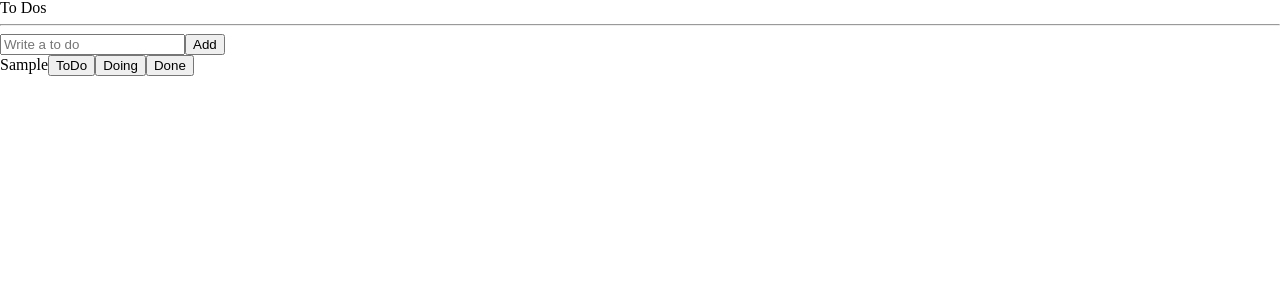
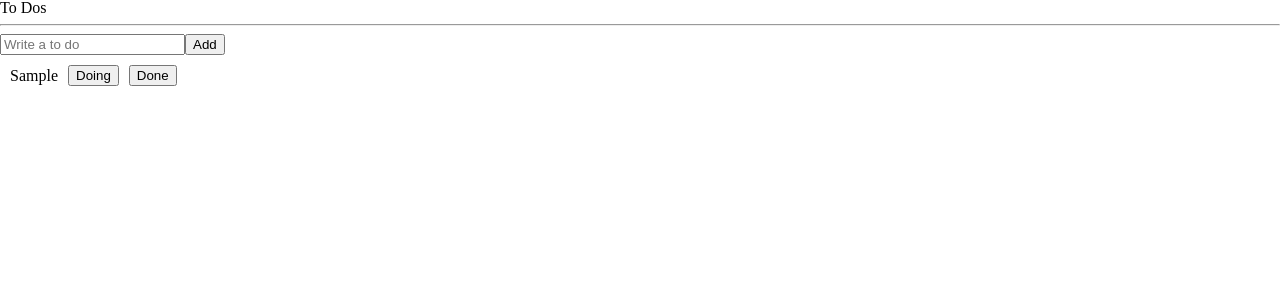
Before and after one commit to SM0413/react-todo, a React (Create React App) app: page / in a window 1280 px wide. Both pictures are taken after typing "Sample" into the empty fields and a click on the button "Add". Shown: the top 300 px of the page. Built offline with nearby package versions, Linux system fonts and the light colour scheme.

Commit message:
Categories

```diff
--- a/src/components/CreateToDo.tsx
+++ b/src/components/CreateToDo.tsx
@@ -1,6 +1,13 @@
 import { useForm } from "react-hook-form";
 import { useSetRecoilState } from "recoil";
 import { toDoState } from "../atoms";
+import styled from "styled-components";
+
+const WriteToDo = styled.div`
+  display: block;
+  justify-content: center;
+  align-items: center;
+`;
 
 interface IForm {
   toDo: string;
@@ -17,9 +24,9 @@
     setValue("toDo", "");
   };
   return (
-    <div>
+    <WriteToDo>
       <h1>To Dos</h1>
-      <hr />{" "}
+      <hr />
       <form onSubmit={handleSubmit(handleValid)}>
         <input
           {...register("toDo", {
@@ -29,6 +36,6 @@
         />
         <button>Add</button>
       </form>
-    </div>
+    </WriteToDo>
   );
 }
--- a/src/components/ToDo.tsx
+++ b/src/components/ToDo.tsx
@@ -1,12 +1,49 @@
-import { IToDo } from "../atoms";
+import { IToDo, toDoState } from "../atoms";
+import styled from "styled-components";
+import React from "react";
+import { useSetRecoilState } from "recoil";
 
-export function ToDo({ text }: IToDo) {
+const ToDoList = styled.div`
+  display: flex;
+  align-items: center;
+  margin: 10px 10px;
+  border-radius: 25px;
+  max-width: 300px;
+  span {
+    margin-right: 10px;
+  }
+  button {
+    margin-right: 10px;
+  }
+`;
+
+export function ToDo({ text, category, id }: IToDo) {
+  const onClick = (event: React.MouseEvent<HTMLButtonElement>) => {
+    const {
+      currentTarget: { name },
+    } = event;
+  };
+
+  const setToDos = useSetRecoilState(toDoState);
+
   return (
-    <li>
+    <ToDoList>
       <span>{text}</span>
-      <button>ToDo</button>
-      <button>Doing</button>
-      <button>Done</button>
-    </li>
+      {category !== "DOING" && (
+        <button name="DOING" onClick={onClick}>
+          Doing
+        </button>
+      )}
+      {category !== "TO_DO" && (
+        <button name="TO_DO" onClick={onClick}>
+          ToDo
+        </button>
+      )}
+      {category !== "DONE" && (
+        <button name="DONE" onClick={onClick}>
+          Done
+        </button>
+      )}
+    </ToDoList>
   );
 }
--- a/src/components/ToDoList.tsx
+++ b/src/components/ToDoList.tsx
@@ -2,17 +2,24 @@
 import { toDoState } from "../atoms";
 import { CreateToDo } from "./CreateToDo";
 import { ToDo } from "./ToDo";
+import styled from "styled-components";
+
+const Container = styled.div`
+  display: block;
+  justify-content: center;
+  align-items: center;
+`;
 
 export function ToDoList() {
   const toDos = useRecoilValue(toDoState);
   return (
-    <div>
+    <Container>
       <CreateToDo />
       <ul>
         {toDos.map((toDo) => (
           <ToDo key={toDo.id} {...toDo} />
         ))}
       </ul>
-    </div>
+    </Container>
   );
 }
```
